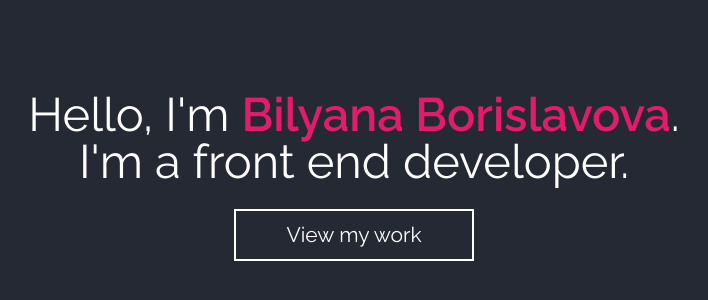
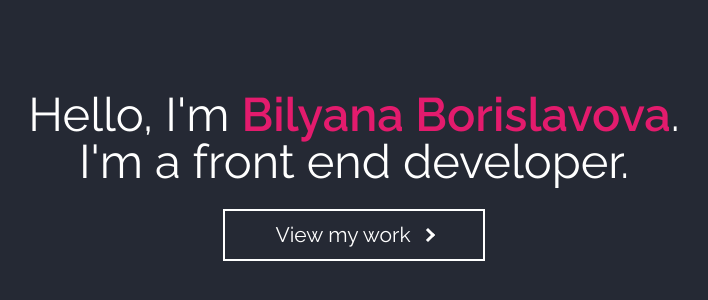
Before and after one commit to BilyanaBorislavova/portfolio, a React (Create React App) app: page / in a window 1280 px wide. Shown: the part 224-524 px from the top of the page, without its empty margins (286-994 px from the left). Built offline with nearby package versions, Linux system fonts and the light colour scheme.

Commit message:
Added on hover effect for view my work cta

```diff
--- a/src/components/cta/view-my-work-cta.scss
+++ b/src/components/cta/view-my-work-cta.scss
@@ -1,12 +1,30 @@
+@import '../../styles/tools/mixins.scss';
+
 .view-my-work-cta {
+    @include display-flex-with-centered-items;
+    flex-flow: row;
     font-size: 21px;
     color: #fff;
     border: 2px solid #fff;
     padding: 12px 50px;
     transition: all 0.5s;
 
+    &-arrow {
+        border: solid #fff;
+        border-width: 0 3px 3px 0;
+        display: inline-block;
+        padding: 3.5px;
+        transform: rotate(-45deg);
+        transition: transform 0.5s;
+        margin-left: 12px;
+    }
+
     &:hover {
         background: #04c2c9;
         border-color: #04c2c9;
+
+        .view-my-work-cta-arrow {
+            transform: rotate(45deg);
+        }
     }
 }
--- a/src/components/cta/view-my-work-cta.tsx
+++ b/src/components/cta/view-my-work-cta.tsx
@@ -10,6 +10,7 @@ interface IViewMyWorkCta {
 const ViewMyWorkCta = ({ onClick, text }: IViewMyWorkCta) => (
     <button className="view-my-work-cta" onClick={onClick}>
         {text}
+        <i className="view-my-work-cta-arrow" />
     </button>
 );
 
```
